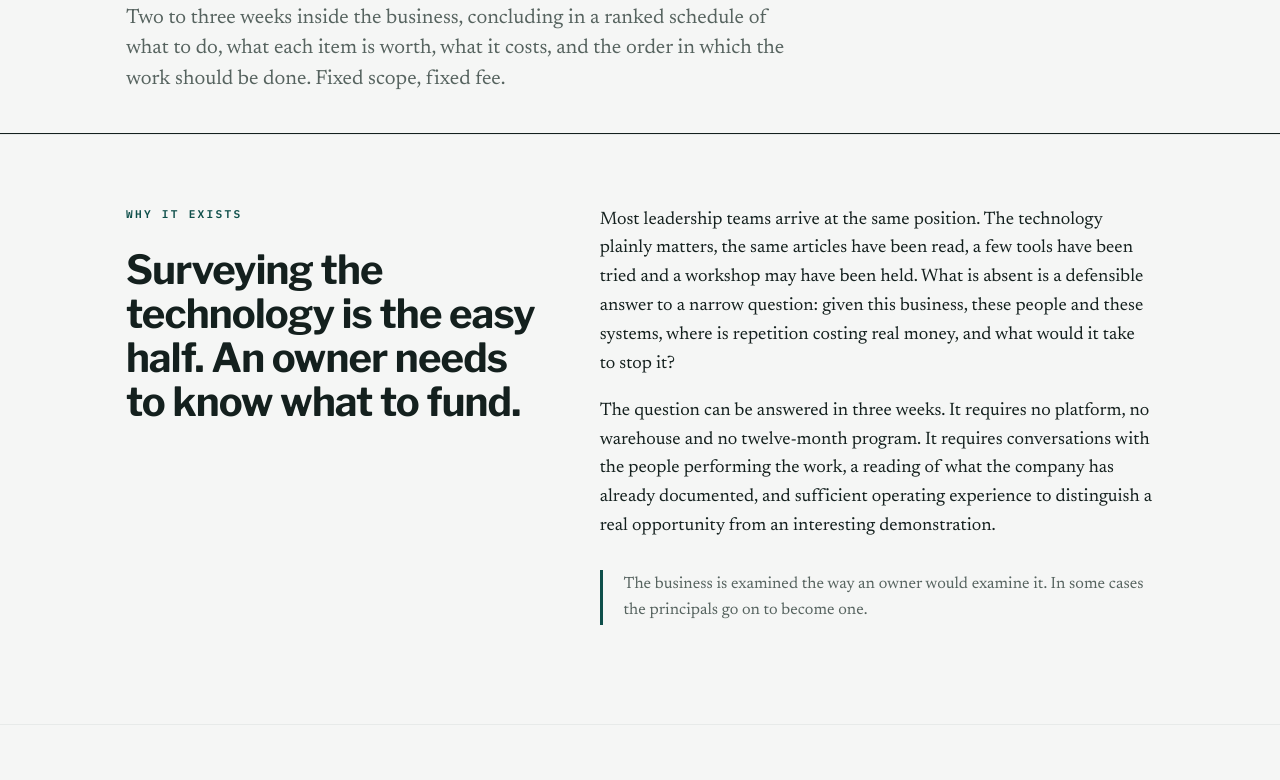
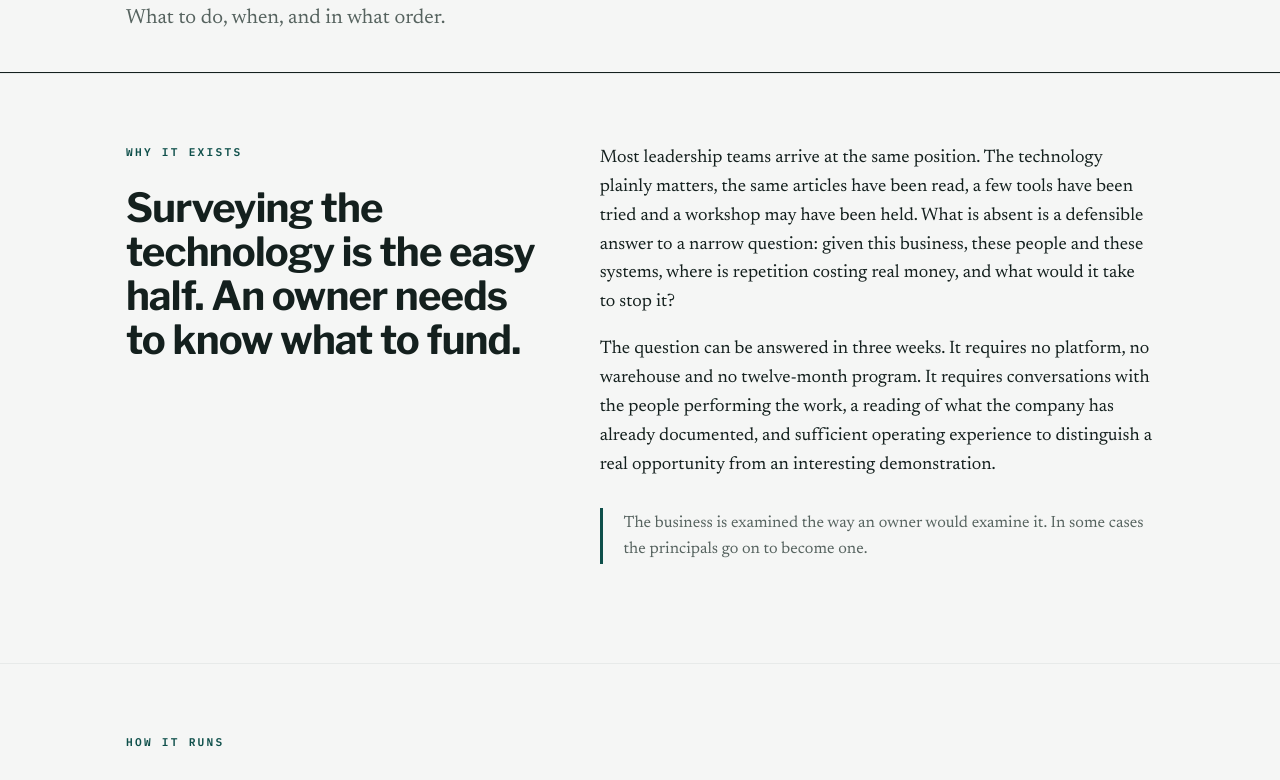
Before and after one commit to alanwarms-droid/ovd-site, a plain HTML site: page assessment.html in a window 1280 px wide. Shown: the part 320-1100 px from the top of the page. Drawn offline with nearby package versions, Linux system fonts and the light colour scheme.

Commit message:
Assessment lede: what to do, when, and in what order
Co-Authored-By: Claude Opus 5 <noreply@anthropic.com>

```diff
--- a/assessment.html
+++ b/assessment.html
@@ -43,7 +43,7 @@
     <div class="shell">
       <span class="eyebrow">The engagement</span>
       <h1>The AI Opportunity Assessment</h1>
-      <p class="lede">Two to three weeks inside the business, concluding in a ranked schedule of what to do, what each item is worth, what it costs, and the order in which the work should be done. Fixed scope, fixed fee.</p>
+      <p class="lede">What to do, when, and in what order.</p>
     </div>
   </section>
 
```
Also changed, not shown: src/assessment.body.html (+1 -1 lines).
